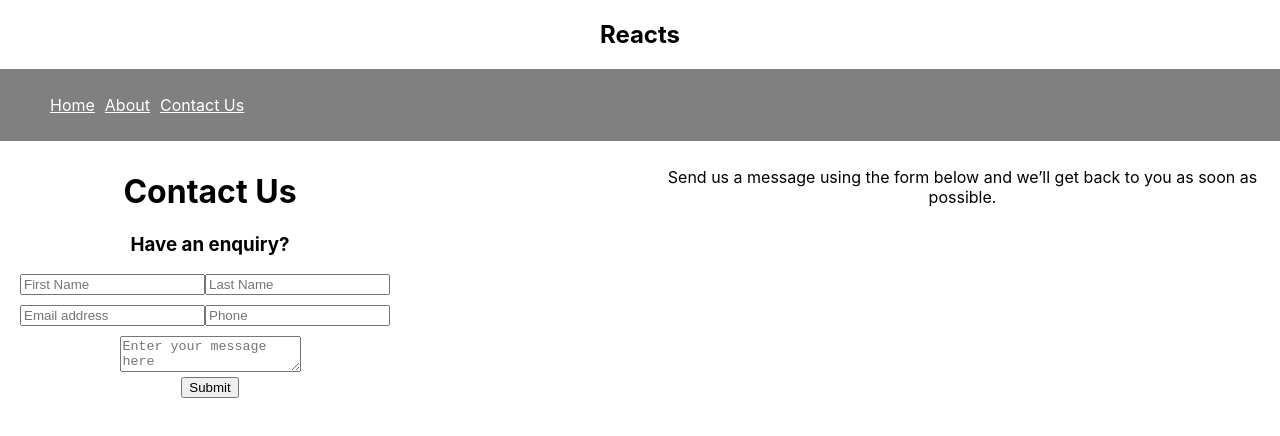
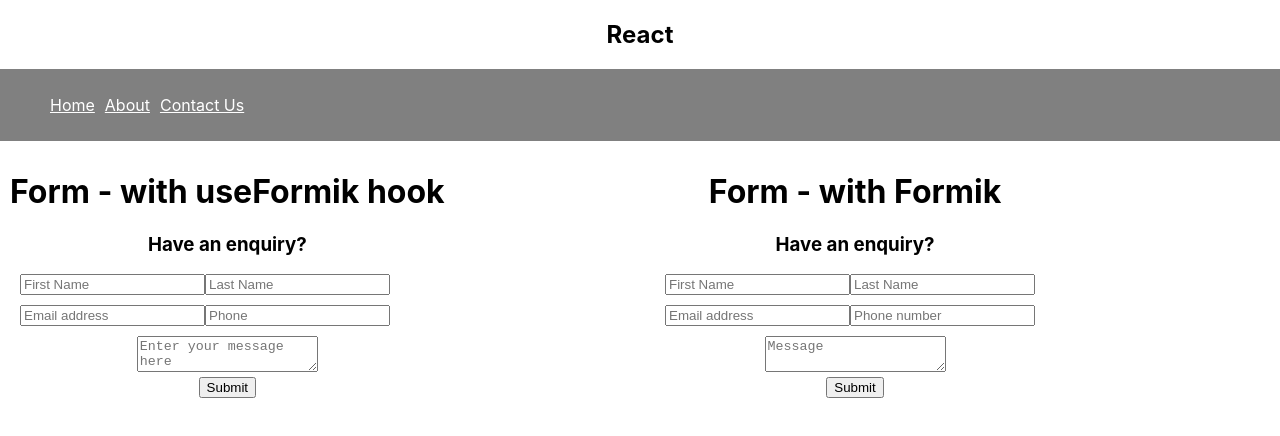
Before and after one commit to ksaluja-saluja/react_sample, a React (Create React App) app: page /contact in a window 1280 px wide. Shown: the top 436 px of the page. Built offline with nearby package versions, Linux system fonts and the light colour scheme.

Commit message:
by using formik instead of hook

```diff
--- a/src/App.tsx
+++ b/src/App.tsx
@@ -1,17 +1,17 @@
-import { Route, Routes } from 'react-router-dom';
-import './App.css';
-import Home from './pages/home/Home';
-import About from './pages/about/About';
-import ContactUs from './pages/contact/ContactUs';
+import { Route, Routes } from "react-router-dom";
+import "./App.css";
+import Home from "./pages/home/Home";
+import About from "./pages/about/About";
+import ContactUs from "./pages/contact/ContactUs";
 
 function App() {
   return (
     <div className="App">
-      <h2>Reacts</h2>
+      <h2>React</h2>
       <Routes>
-        <Route path='/' element={<Home></Home>}></Route>
-        <Route path='/about' element={<About />}></Route>
-        <Route path='/contact' element={<ContactUs />}></Route>
+        <Route path="/" element={<Home></Home>}></Route>
+        <Route path="/about" element={<About />}></Route>
+        <Route path="/contact" element={<ContactUs />}></Route>
       </Routes>
     </div>
   );
--- a/src/pages/contact/ContactUs.tsx
+++ b/src/pages/contact/ContactUs.tsx
@@ -1,35 +1,42 @@
 import * as yup from "yup";
-import { useFormik } from "formik";
+import { useFormik, Formik, Form, Field, ErrorMessage } from "formik";
 import Navbar from "../../components/Navbar";
 import { FlexContainer, ErrorContainer } from "../../components/Styles";
 
 const ContactUs = () => {
-  const form = useFormik({
-    initialValues: {
+  const initValues = {
     firstName: "",
     lastName: "",
     email: "",
     phone: "",
     details: "",
-    },
-    onSubmit: (values) => {
-      console.log("Values", values);
-    },
-    validationSchema: yup.object({
+  };
+
+  const handleSubmit = (values: any) => {
+    console.log("Values are", values);
+  };
+
+  const schema = yup.object({
     firstName: yup.string().required("*"),
     lastName: yup.string().required("*"),
     email: yup.string().required("*"),
     phone: yup.string().required("*"),
     details: yup.string().required("*"),
-    }),
   });
+
+  const form = useFormik({
+    initialValues: initValues,
+    onSubmit: handleSubmit,
+    validationSchema: schema,
+  });
+
   return (
     <>
       <Navbar></Navbar>
       <FlexContainer>
         <FlexContainer className="child">
           <div>
-            <h1>Contact Us</h1>
+            <h1>Form - with useFormik hook</h1>
             <h3>Have an enquiry?</h3>
             <div>
               <form onSubmit={form.handleSubmit}>
@@ -109,10 +116,62 @@ const ContactUs = () => {
         </FlexContainer>
 
         <FlexContainer className="child">
-          <p>
-            Send us a message using the form below and we’ll get back to you as
-            soon as possible.
-          </p>
+          <div>
+            <h1>Form - with Formik</h1>
+            <h3>Have an enquiry?</h3>
+            <div>
+              <Formik
+                initialValues={initValues}
+                onSubmit={handleSubmit}
+                validationSchema={schema}
+              >
+                {() => (
+                  <Form>
+                    <FlexContainer className="child">
+                      <Field name="firstName" placeholder="First Name"></Field>
+                      <ErrorMessage
+                        name="firstName"
+                        component="span"
+                      ></ErrorMessage>
+                      <Field name="lastName" placeholder="Last Name"></Field>
+                      <ErrorMessage
+                        name="lastName"
+                        component="span"
+                      ></ErrorMessage>
+                    </FlexContainer>
+                    <FlexContainer className="child">
+                      <Field
+                        name="email"
+                        placeholder="Email address"
+                        type="email"
+                      ></Field>
+                      <ErrorMessage
+                        name="email"
+                        component="span"
+                      ></ErrorMessage>
+                      <Field name="phone" placeholder="Phone number"></Field>
+                      <ErrorMessage
+                        name="phone"
+                        component="span"
+                      ></ErrorMessage>
+                    </FlexContainer>
+                    <div>
+                      <Field
+                        component="textarea"
+                        name="details"
+                        placeholder="Message"
+                      ></Field>
+                      <ErrorMessage
+                        name="details"
+                        component="span"
+                      ></ErrorMessage>
+                    </div>
+                    <button type="submit">Submit</button>
+                  </Form>
+                )}
+              </Formik>
+            </div>
+          </div>
         </FlexContainer>
       </FlexContainer>
     </>
```
Lines whose indentation alone changed are shown as unchanged.
